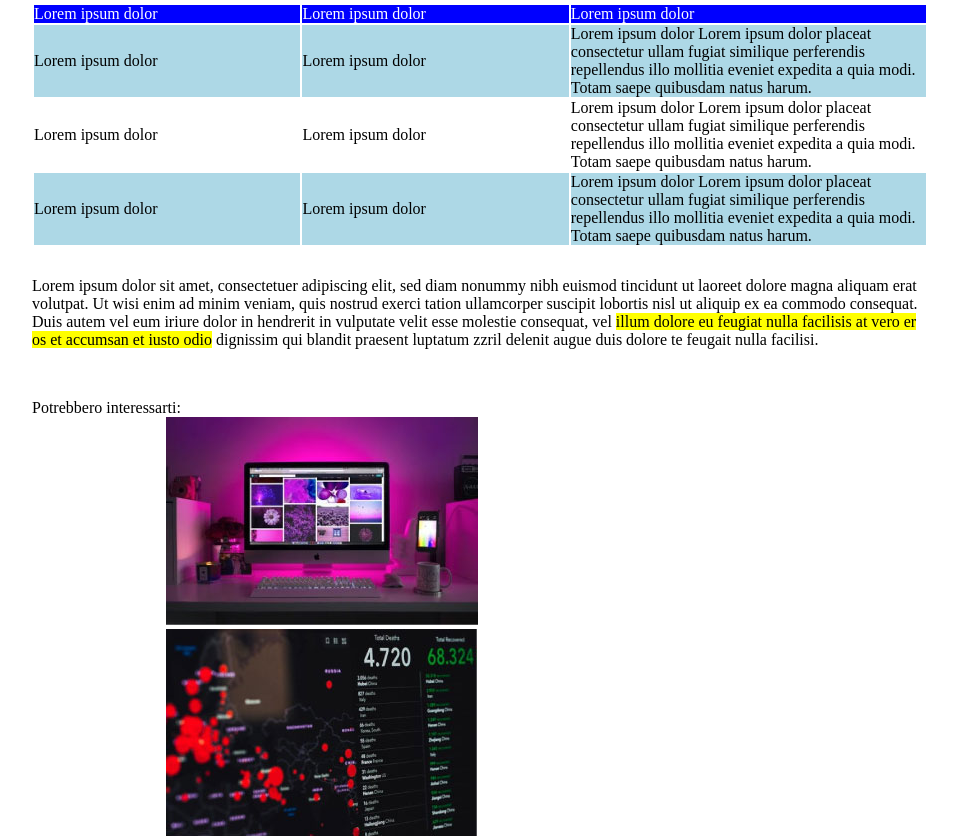
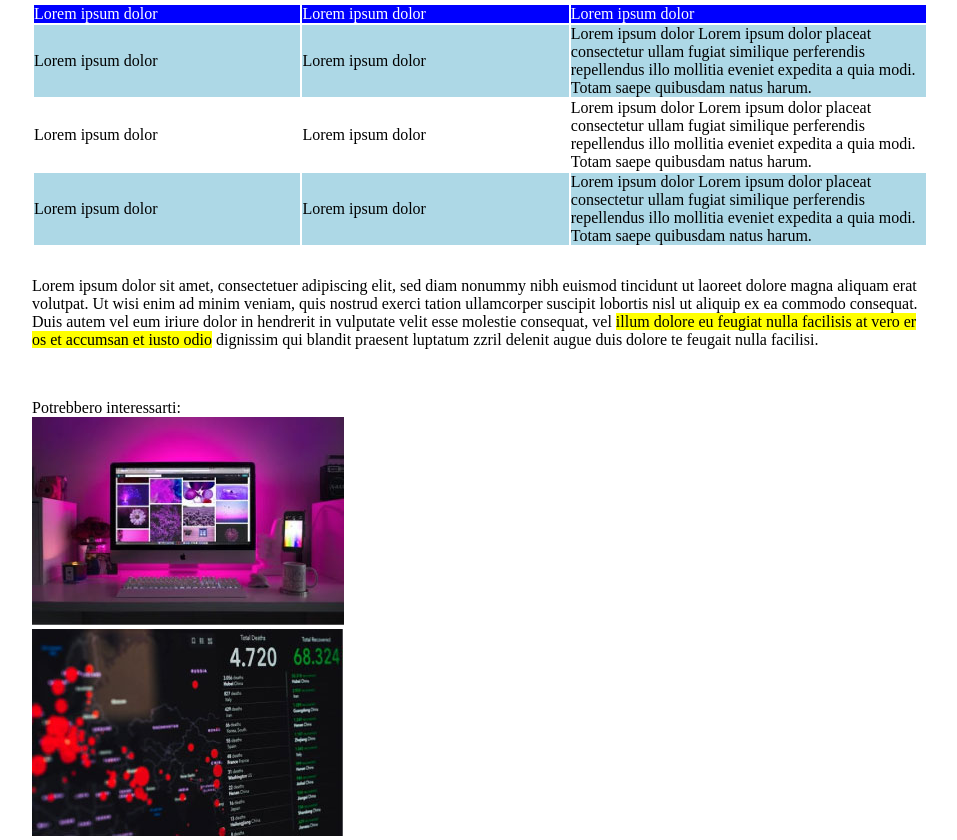
Before and after one commit to DaviLeoMeda/html-css-booleaner, a plain HTML site: page index.html in a window 1280 px wide. Shown: the part 1300-2140 px from the top of the page, without its empty margins (160-1117 px from the left). Drawn offline with Linux system fonts and the light colour scheme.

Commit message:
Ennesima Correzione CSS

```diff
--- a/asset/style.css
+++ b/asset/style.css
@@ -8,7 +8,7 @@
 
 /* Margini corpo centrale */
 
-div>img,main, footer{
+header img,main, footer{
     margin:0 15%;
 }
 
```
